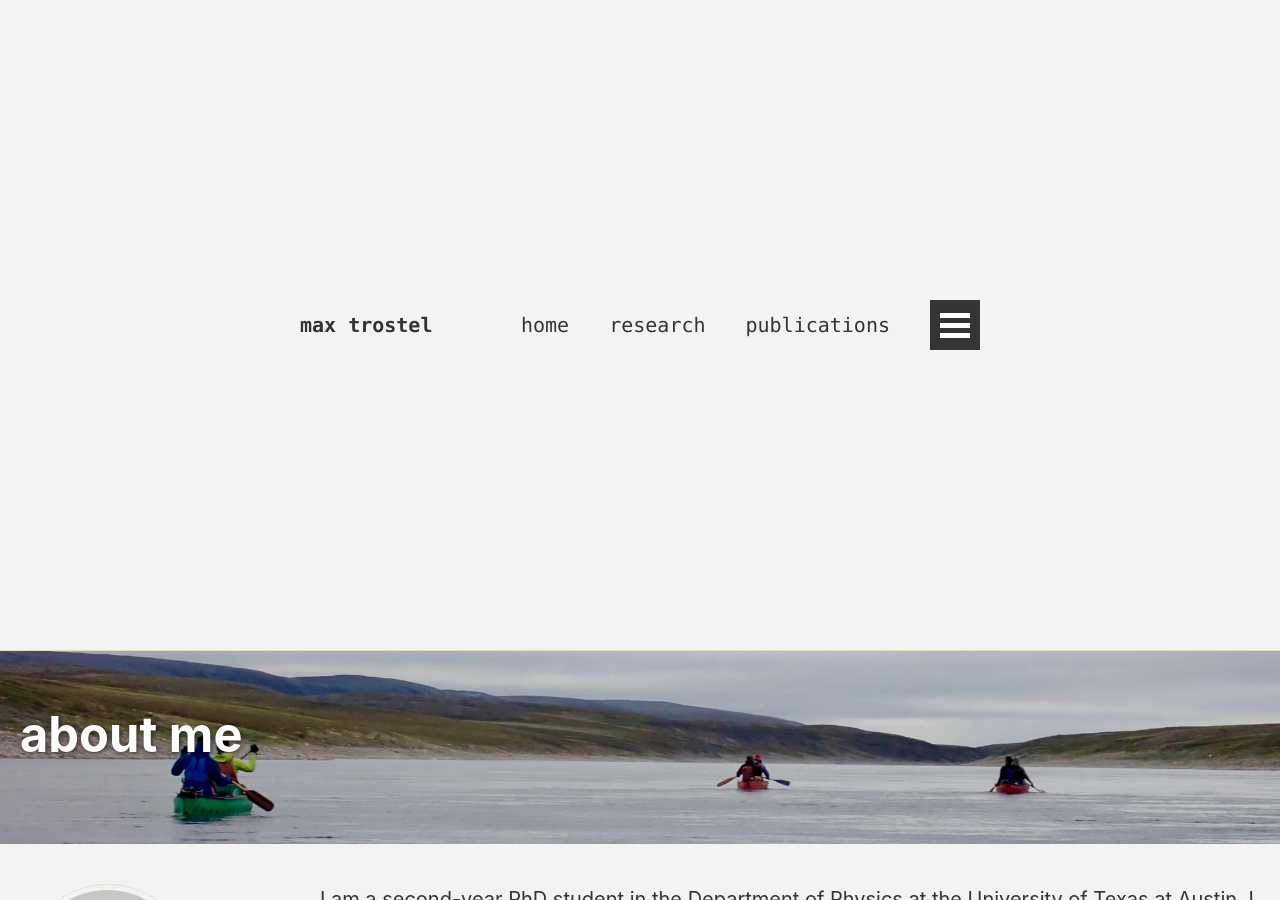
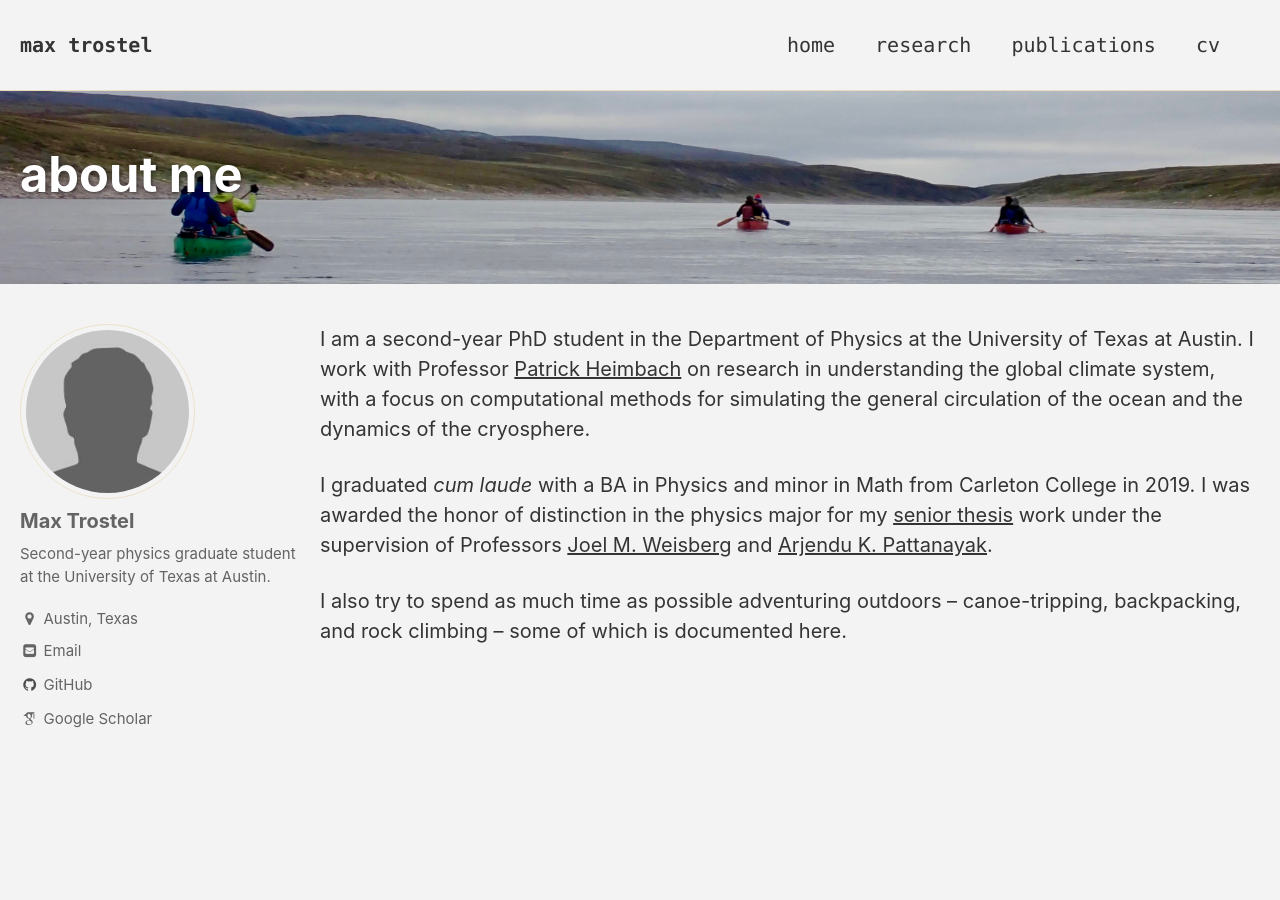
Before and after one commit to trostelm/trostelm.github.io, a Jekyll site: the page built from _pages/index.md, in a window 1280 px wide and 900 px high. Built offline with Jekyll 4.4.1, drawn with Linux system fonts in a browser that asks for light colours; some web fonts are replaced; the list of posts is cut into pages by our own code.

Commit message:
Update _masthead.scss

```diff
--- a/_sass/minimal-mistakes/_masthead.scss
+++ b/_sass/minimal-mistakes/_masthead.scss
@@ -15,7 +15,7 @@
     @include clearfix;
     margin-left: auto;
     margin-right: auto;
-    padding: 15em;
+    padding: 1em;
     max-width: 100%;
     display: -webkit-box;
     display: flex;
```
